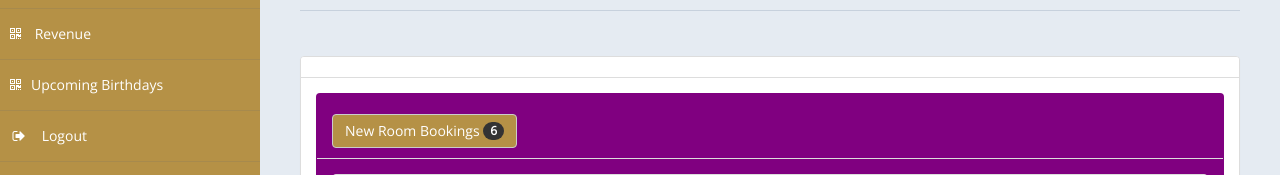
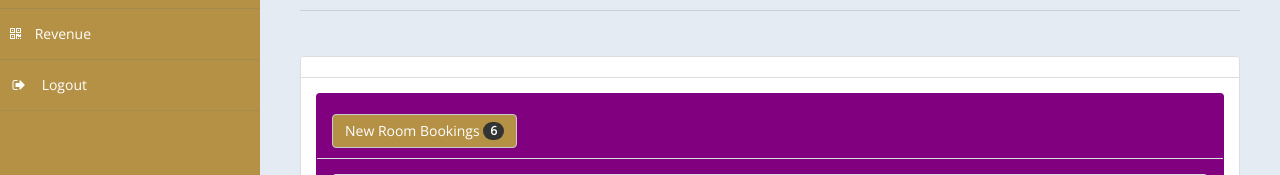
Before and after one commit to MikeSinvula/avani-main, a PHP site: page /admin/home.php in a window 1280 px wide. Shown: the part 204-379 px from the top of the page. Run offline with PHP 8.4, Linux system fonts and the light colour scheme; a user stored in the database is signed in; data comes from the database, SQL or seed files in the repository.

Commit message:
version 3

```diff
--- a/admin/home.php
+++ b/admin/home.php
@@ -59,9 +59,7 @@ include('includes/header.php');
                         <a  href="profit.php"><i class="fa fa-qrcode"></i> Revenue</a>
                     </li>
 
-                    <li>
-                        <a  href="birth.php"><i class="fa fa-qrcode"></i>Upcoming Birthdays</a>
-                    </li>
+
                     <li>
                         <a href="logout.php"><i class="fa fa-sign-out fa-fw"></i> Logout</a>
                     </li>
--- a/admin/payment.php
+++ b/admin/payment.php
@@ -77,9 +77,7 @@ if(!isset($_SESSION["user"]))
                         <a  href="profit.php"><i class="fa fa-qrcode"></i> Revenue</a>
                     </li>
 
-                     <li>
-                        <a href="birth.php"><i class="fa fa-qrcode"></i>Upcoming Birthdays</a>
-                    </li>
+
 
                     <li>
                         <a href="logout.php" ><i class="fa fa-sign-out fa-fw"></i> Logout</a>
--- a/admin/profit.php
+++ b/admin/profit.php
@@ -83,9 +83,6 @@ if(!isset($_SESSION["user"]))
                         <a style="background-color:purple"  href="#"><i class="fa fa-qrcode"></i> Revenue</a>
                     </li>
 
-                     <li>
-                        <a href="birth.php"><i class="fa fa-qrcode"></i>Upcoming Birthdays</a>
-                    </li>
                     <li>
                         <a href="logout.php" ><i class="fa fa-sign-out fa-fw"></i> Logout</a>
                     </li>
```
